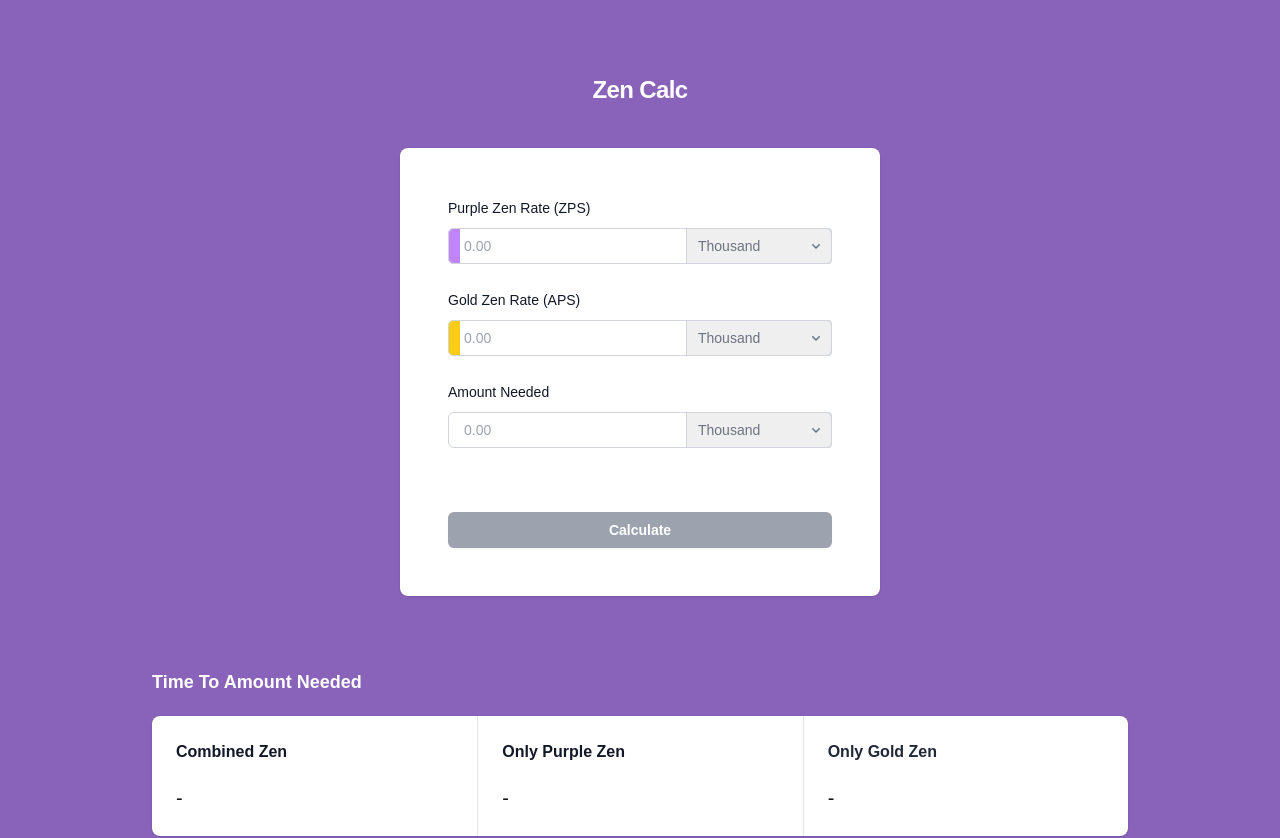
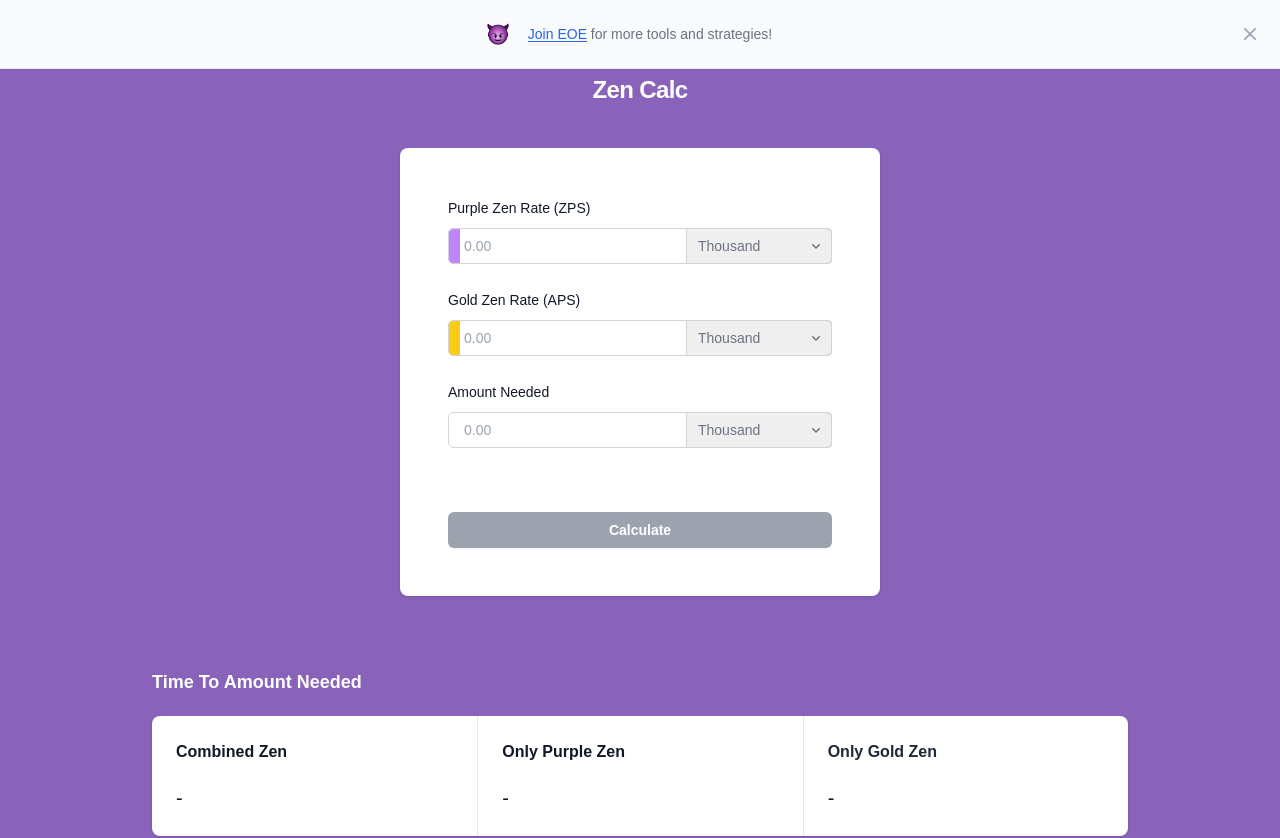
Before and after one commit to devlife2022/ck-zen-helper-app, a Next.js app: page / in a window 1280 px wide. Shown: the top 838 px of the page. Built offline with nearby package versions, Linux system fonts and the light colour scheme.

Commit message:
Added banner that includes EOE invite link.

```diff
--- a/app/page.tsx
+++ b/app/page.tsx
@@ -8,6 +8,7 @@ import ZenShopStatBoxes from '@/ui/zen_shop_stat_boxes';
 import { calcZenShopBoosts } from '@/utils/calc_zen_shop_boosts';
 import ZenNinjaStatBoxes from '@/ui/zen_ninja_stat_boxes';
 import { calcZenNinjaBoosts } from '@/utils/calc_zen_ninja_boosts';
+import ClanInviteBanner from '@/ui/clan_invite_banner';
 
 export default function Home() {
 
@@ -38,6 +39,8 @@ export default function Home() {
   })
 
   const [calculateIsDisabled, setCalculateIsDisabled] = useState(true)
+
+  const [bannerIsShowing, setBannerIsShowing] = useState(true)
 
   const handleZenFormChange = (key: string, value: number) => {
     setZenCalcFormValues((prev) => ({ ...prev, [key]: value }));
@@ -73,9 +76,22 @@ export default function Home() {
 
   };
 
+  const handleBannerShowing = () => {
+    setBannerIsShowing(false)
+  }
+
 
   return (
     <div className="flex flex-col justify-around items-center min-h-screen " >
+
+      { bannerIsShowing ?
+          <ClanInviteBanner
+            handleBannerShowing={handleBannerShowing}
+          />
+        :
+          ''
+      }
+
       <div className="w-4/5 ">
         <ZenInputForm
           handleZenFormChange={handleZenFormChange}
--- a/ui/clan_invite_banner.tsx
+++ b/ui/clan_invite_banner.tsx
@@ -1,22 +1,31 @@
+import Image from "next/image"
+import eoe_icon from "@/public/eoe_emoji.png"
 
-export default function ClanInviteBanner() {
+interface BannerProps {
+    handleBannerShowing: () => void;
+  }
+
+
+export default function ClanInviteBanner({handleBannerShowing}: BannerProps) {
+
     return (
         <div id="sticky-banner" tabIndex={-1} className="fixed top-0 start-0 z-50 flex justify-between w-full p-4 border-b border-gray-200 bg-gray-50 dark:bg-gray-700 dark:border-gray-600">
             <div className="flex items-center mx-auto">
                 <p className="flex items-center text-sm font-normal text-gray-500 dark:text-gray-400">
-            <span className="inline-flex p-1 me-3 bg-gray-200 rounded-full dark:bg-gray-600 w-6 h-6 items-center justify-center flex-shrink-0">
-                <svg className="w-3 h-3 text-gray-500 dark:text-gray-400" aria-hidden="true" xmlns="http://www.w3.org/2000/svg" fill="currentColor" viewBox="0 0 18 19">
-                    <path d="M15 1.943v12.114a1 1 0 0 1-1.581.814L8 11V5l5.419-3.871A1 1 0 0 1 15 1.943ZM7 4H2a2 2 0 0 0-2 2v4a2 2 0 0 0 2 2v5a2 2 0 0 0 2 2h1a2 2 0 0 0 2-2V4ZM4 17v-5h1v5H4ZM16 5.183v5.634a2.984 2.984 0 0 0 0-5.634Z"/>
-                </svg>
-                <span className="sr-only">Light bulb</span>
+                <span className="inline-flex p-1 me-3  rounded-full dark:bg-gray-600 w-9 h-9 items-center justify-center flex-shrink-0">
+                <Image
+                    alt="eoe clan icon"
+                    src={eoe_icon}
+                />
+                <span className="sr-only">EOE Clan Emoji</span>
                 </span>
-            <span>Join EOE for more tools and strategies!<a href="https://flowbite.com" className="inline font-medium text-blue-600 underline dark:text-blue-500 underline-offset-2 decoration-600 dark:decoration-500 decoration-solid hover:no-underline">Flowbite Library</a></span>
+                <span><a href="http://tiny.cc/EOE_CLAN" className="inline font-medium text-blue-600 underline dark:text-blue-500 underline-offset-2 decoration-600 dark:decoration-500 decoration-solid hover:no-underline">Join EOE</a> for more tools and strategies!</span>
                 </p>
             </div>
         <div className="flex items-center">
-        <button data-dismiss-target="#sticky-banner" type="button" className="flex-shrink-0 inline-flex justify-center w-7 h-7 items-center text-gray-400 hover:bg-gray-200 hover:text-gray-900 rounded-lg text-sm p-1.5 dark:hover:bg-gray-600 dark:hover:text-white">
+            <button onClick={handleBannerShowing} data-dismiss-target="#sticky-banner" type="button" className="flex-shrink-0 inline-flex justify-center w-7 h-7 items-center text-gray-400 hover:bg-gray-200 hover:text-gray-900 rounded-lg text-sm p-1.5 dark:hover:bg-gray-600 dark:hover:text-white">
             <svg className="w-3 h-3" aria-hidden="true" xmlns="http://www.w3.org/2000/svg" fill="none" viewBox="0 0 14 14">
-                <path stroke="currentColor" stroke-linecap="round" stroke-linejoin="round" stroke-width="2" d="m1 1 6 6m0 0 6 6M7 7l6-6M7 7l-6 6"/>
+                <path stroke="currentColor" strokeLinecap="round" strokeLinejoin="round" strokeWidth="2" d="m1 1 6 6m0 0 6 6M7 7l6-6M7 7l-6 6"/>
             </svg>
             <span className="sr-only">Close banner</span>
             </button>
```
Also changed, not shown: public/eoe_emoji.png (added). Lines whose indentation alone changed are shown as unchanged.
